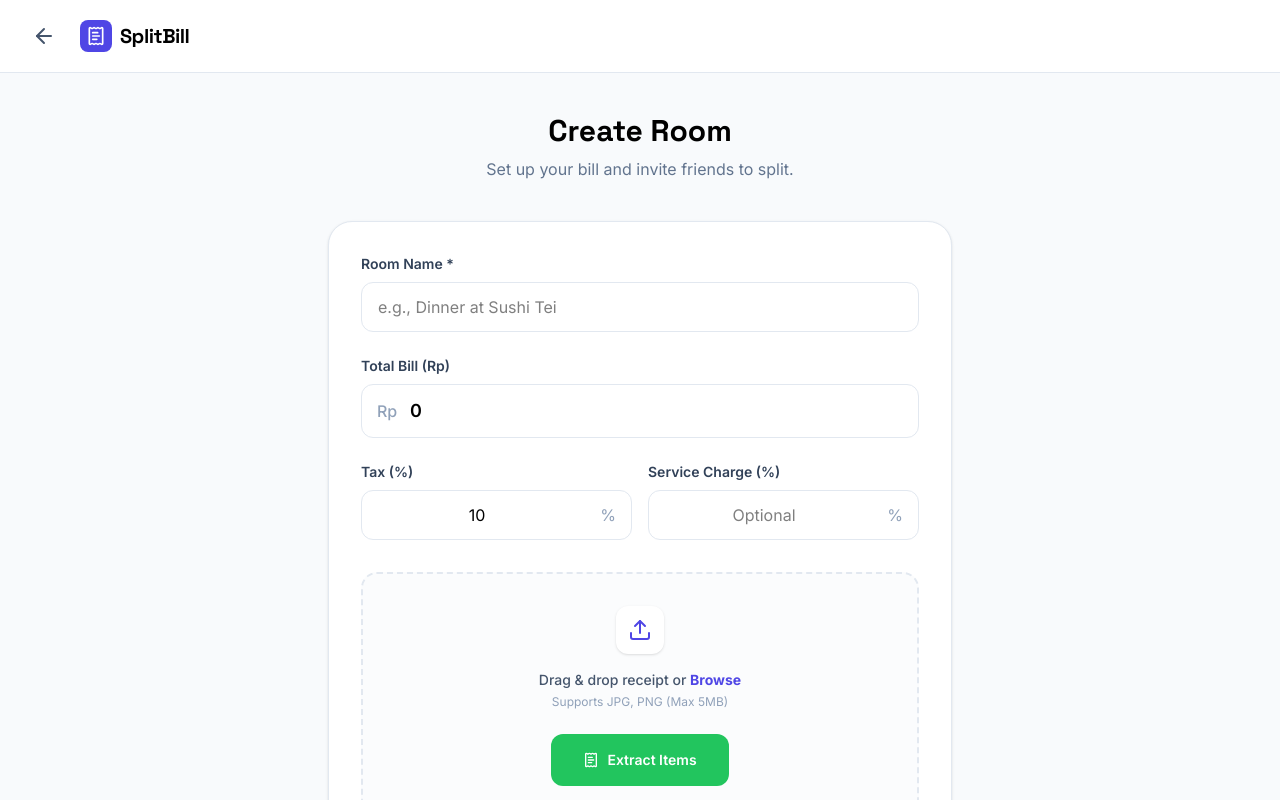
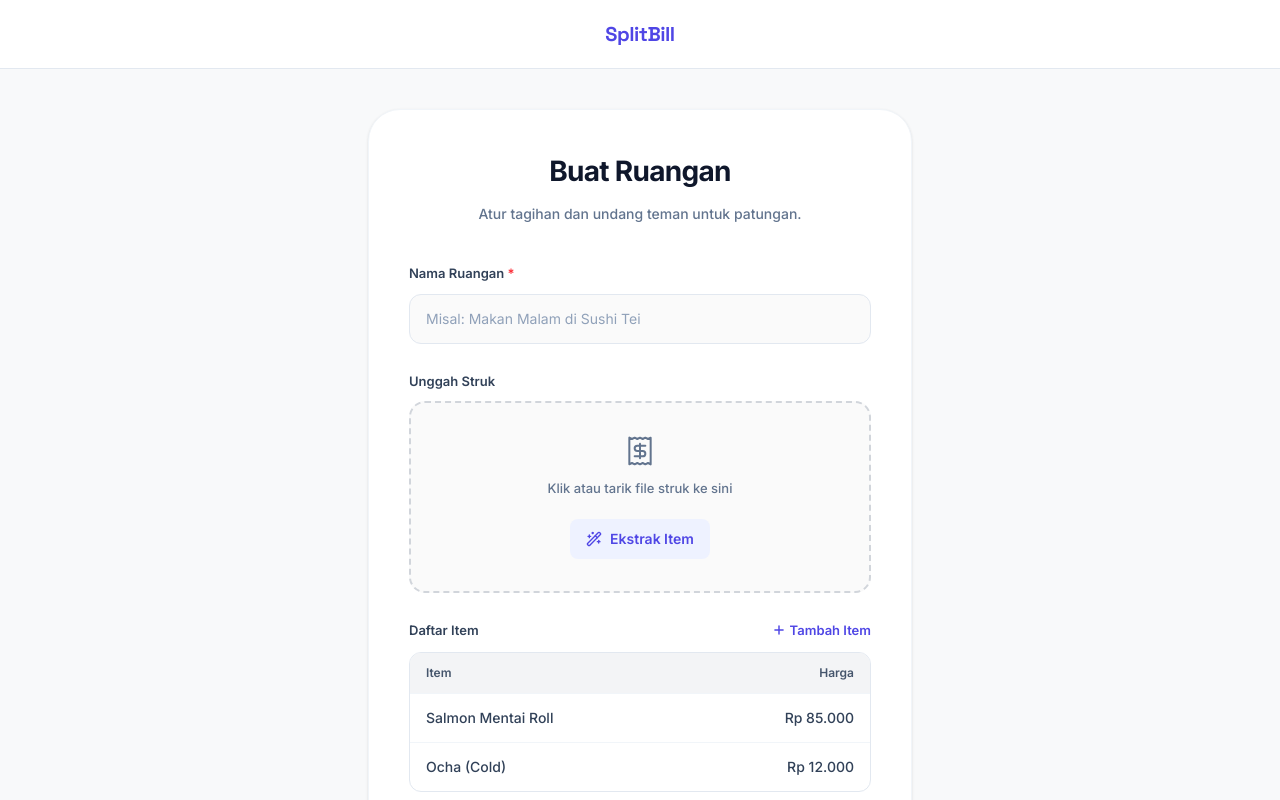
Before and after one commit to NekoDesu-cyte/SplitBillApp, a React (Vite) app: page / in a window 1280 px wide. Both pictures are taken after a click on the button "Create Room". Shown: the top 800 px of the page. Built offline with nearby package versions, Linux system fonts and the light colour scheme.

Commit message:
revisi create room

```diff
--- a/src/components/CreateRoom.tsx
+++ b/src/components/CreateRoom.tsx
@@ -1,195 +1,174 @@
 import React, { useState } from "react";
-import {
-  ArrowLeft,
-  Upload,
-  Plus,
-  X,
-  ArrowRight,
-  ReceiptText,
-} from "lucide-react";
-import { Button } from "./Button";
+import { ArrowRight, Receipt, Plus, Wand2 } from "lucide-react";
 
 interface Item {
   id: number;
   name: string;
   price: number;
-  qty: number;
 }
 
 export const CreateRoom: React.FC<{
   onBack: () => void;
   onCreate: () => void;
 }> = ({ onBack, onCreate }) => {
+  // State disesuaikan dengan data pada gambar referensi
   const [items, setItems] = useState<Item[]>([
-    { id: 1, name: "Nasi Goreng Spesial", price: 45000, qty: 1 },
-    { id: 2, name: "Es Teh Manis", price: 10000, qty: 2 },
+    { id: 1, name: "Salmon Mentai Roll", price: 85000 },
+    { id: 2, name: "Ocha (Cold)", price: 12000 },
   ]);
 
-  const [splitMethod, setSplitMethod] = useState<"equal" | "custom">("equal");
+  const [tax, setTax] = useState<number>(10);
+  const [service, setService] = useState<number>(5);
 
-  const deleteItem = (id: number) => {
-    setItems(items.filter((item) => item.id !== id));
+  // Perhitungan otomatis
+  const subtotal = items.reduce((acc, item) => acc + item.price, 0);
+  const totalTax = (subtotal * tax) / 100;
+  const totalService = (subtotal * service) / 100;
+  const totalAkhir = subtotal + totalTax + totalService;
+
+  // Helper untuk format rupiah
+  const formatRp = (amount: number) => {
+    return `Rp ${amount.toLocaleString("id-ID")}`;
   };
 
   return (
-    <div className="min-h-screen bg-slate-50 pb-20">
-      {/* Header */}
-      <div className="bg-white border-b border-slate-200 sticky top-0 z-10">
-        <div className="max-w-7xl mx-auto px-6 py-4 flex items-center gap-4">
-          <button
-            onClick={onBack}
-            className="p-2 hover:bg-slate-100 rounded-full transition-colors"
-          >
-            <ArrowLeft className="w-6 h-6 text-slate-600" />
-          </button>
-          <div className="flex items-center gap-2">
-            <div className="w-8 h-8 bg-primary rounded-lg flex items-center justify-center">
-              <ReceiptText className="text-white w-5 h-5" />
-            </div>
-            <span className="font-display font-bold text-xl tracking-tight">
-              SplitBill
-            </span>
-          </div>
+    <div className="min-h-screen bg-[#f8f9fa] pb-20 font-sans text-slate-800">
+      {/* Header Minimalis */}
+      <div className="bg-white border-b border-slate-200 sticky top-0 z-10 py-5">
+        <div className="max-w-7xl mx-auto flex items-center justify-center relative">
+          <span className="font-display font-extrabold text-xl tracking-tight text-[#4f46e5]">
+            SplitBill
+          </span>
         </div>
       </div>
 
-      <div className="max-w-2xl mx-auto px-6 pt-10">
-        <div className="text-center mb-10">
-          <h1 className="font-display text-3xl font-bold mb-2">Create Room</h1>
-          <p className="text-slate-500">
-            Set up your bill and invite friends to split.
-          </p>
-        </div>
+      <div className="max-w-xl mx-auto px-4 pt-10">
+        <div className="bg-white rounded-[2rem] shadow-sm border border-slate-100 p-8 sm:p-10">
 
-        <div className="bg-white rounded-3xl shadow-sm border border-slate-200 p-8 space-y-8">
-          {/* Form Utama */}
-          <div className="space-y-6">
+          {/* Judul & Subjudul */}
+          <div className="text-center mb-10">
+            <h1 className="text-[1.75rem] font-bold mb-3 text-slate-900 tracking-tight">Buat Ruangan</h1>
+            <p className="text-slate-500 text-sm font-medium">
+              Atur tagihan dan undang teman untuk patungan.
+            </p>
+          </div>
+
+          <div className="space-y-7">
+            {/* Input Nama Ruangan */}
             <div>
-              <label className="block text-sm font-semibold text-slate-700 mb-2">
-                Room Name *
+              <label className="block text-[13px] font-semibold text-slate-700 mb-2.5">
+                Nama Ruangan <span className="text-red-500">*</span>
               </label>
               <input
                 type="text"
-                placeholder="e.g., Dinner at Sushi Tei"
-                className="w-full px-4 py-3 rounded-xl border border-slate-200 focus:outline-none focus:ring-2 focus:ring-primary/20 focus:border-primary transition-all"
+                placeholder="Misal: Makan Malam di Sushi Tei"
+                className="w-full px-4 py-3.5 rounded-xl bg-[#fafafa] border border-slate-200 focus:outline-none focus:ring-2 focus:ring-[#4f46e5]/20 focus:border-[#4f46e5] transition-all text-sm placeholder:text-slate-400"
               />
             </div>
 
+            {/* Unggah Struk Section */}
             <div>
-              <label className="block text-sm font-semibold text-slate-700 mb-2">
-                Total Bill (Rp)
+              <label className="block text-[13px] font-semibold text-slate-700 mb-2.5">
+                Unggah Struk
               </label>
-              <div className="relative">
-                <span className="absolute left-4 top-1/2 -translate-y-1/2 text-slate-400 font-medium">
-                  Rp
-                </span>
-                <input
-                  type="number"
-                  defaultValue={0}
-                  className="w-full pl-12 pr-4 py-3 rounded-xl border border-slate-200 focus:outline-none focus:ring-2 focus:ring-primary/20 focus:border-primary transition-all font-semibold text-lg"
-                />
+              <div className="border-2 border-dashed border-[#d1d5db] rounded-2xl p-8 flex flex-col items-center justify-center gap-3 bg-[#fafafa] hover:bg-slate-50 transition-colors cursor-pointer">
+                <Receipt className="w-8 h-8 text-slate-500" strokeWidth={1.5} />
+                <p className="text-[13px] font-medium text-slate-500">
+                  Klik atau tarik file struk ke sini
+                </p>
+                <button className="mt-2 bg-[#eef2ff] text-[#4f46e5] hover:bg-indigo-100 transition-colors px-4 py-2.5 rounded-lg text-sm font-semibold flex items-center gap-2">
+                  <Wand2 className="w-4 h-4" /> Ekstrak Item
+                </button>
               </div>
             </div>
 
-            <div className="grid grid-cols-2 gap-4">
+            {/* Daftar Item Section */}
+            <div>
+              <div className="flex justify-between items-end mb-3">
+                <label className="block text-[13px] font-semibold text-slate-700">
+                  Daftar Item
+                </label>
+                <button className="text-[#4f46e5] hover:text-indigo-700 text-[13px] font-semibold flex items-center gap-1">
+                  <Plus className="w-[14px] h-[14px]" strokeWidth={2.5} /> Tambah Item
+                </button>
+              </div>
+
+              <div className="border border-slate-200 rounded-xl overflow-hidden bg-white">
+                <div className="bg-[#f3f4f6] px-4 py-3 flex justify-between text-xs font-semibold text-slate-600">
+                  <span>Item</span>
+                  <span>Harga</span>
+                </div>
+                <div>
+                  {items.map((item) => (
+                    <div
+                      key={item.id}
+                      className="px-4 py-3.5 flex justify-between text-sm border-t border-slate-100"
+                    >
+                      <span className="text-slate-700 font-medium">{item.name}</span>
+                      <span className="text-slate-700 font-medium">{formatRp(item.price)}</span>
+                    </div>
+                  ))}
+                </div>
+              </div>
+            </div>
+
+            {/* Input Pajak dan Servis */}
+            <div className="grid grid-cols-2 gap-4 pt-2">
               <div>
-                <label className="block text-sm font-semibold text-slate-700 mb-2">
-                  Tax (%)
+                <label className="block text-[13px] font-semibold text-slate-700 mb-2.5">
+                  Pajak (%)
                 </label>
                 <div className="relative">
                   <input
                     type="number"
-                    defaultValue={10}
-                    className="w-full pr-10 pl-4 py-3 rounded-xl border border-slate-200 focus:outline-none focus:border-primary transition-all text-center"
+                    value={tax}
+                    onChange={(e) => setTax(Number(e.target.value))}
+                    className="w-full pl-4 pr-10 py-3.5 rounded-xl bg-[#fafafa] border border-slate-200 focus:outline-none focus:ring-2 focus:ring-[#4f46e5]/20 focus:border-[#4f46e5] transition-all text-sm font-medium"
                   />
-                  <span className="absolute right-4 top-1/2 -translate-y-1/2 text-slate-400">
+                  <span className="absolute right-4 top-1/2 -translate-y-1/2 text-slate-400 text-sm font-medium">
                     %
                   </span>
                 </div>
               </div>
               <div>
-                <label className="block text-sm font-semibold text-slate-700 mb-2">
-                  Service Charge (%)
+                <label className="block text-[13px] font-semibold text-slate-700 mb-2.5">
+                  Servis (%)
                 </label>
                 <div className="relative">
                   <input
                     type="number"
-                    placeholder="Optional"
-                    className="w-full pr-10 pl-4 py-3 rounded-xl border border-slate-200 focus:outline-none focus:border-primary transition-all text-center"
+                    value={service}
+                    onChange={(e) => setService(Number(e.target.value))}
+                    className="w-full pl-4 pr-10 py-3.5 rounded-xl bg-[#fafafa] border border-slate-200 focus:outline-none focus:ring-2 focus:ring-[#4f46e5]/20 focus:border-[#4f46e5] transition-all text-sm font-medium"
                   />
-                  <span className="absolute right-4 top-1/2 -translate-y-1/2 text-slate-400">
+                  <span className="absolute right-4 top-1/2 -translate-y-1/2 text-slate-400 text-sm font-medium">
                     %
                   </span>
                 </div>
               </div>
             </div>
-          </div>
 
-          {/* OCR Section */}
-          <div className="border-2 border-dashed border-slate-200 rounded-2xl p-8 text-center bg-slate-50/50 hover:bg-slate-50 transition-colors cursor-pointer group">
-            <div className="w-12 h-12 bg-white rounded-xl shadow-sm flex items-center justify-center mx-auto mb-4 text-primary group-hover:scale-110 transition-transform">
-              <Upload className="w-6 h-6" />
-            </div>
-            <p className="text-sm font-medium text-slate-600">
-              Drag & drop receipt or{" "}
-              <span className="text-primary font-bold">Browse</span>
-            </p>
-            <p className="text-xs text-slate-400 mt-1">
-              Supports JPG, PNG (Max 5MB)
-            </p>
-            <Button
-              variant="secondary"
-              className="mt-6 py-2 px-6 text-sm flex items-center gap-2 mx-auto"
-            >
-              <ReceiptText className="w-4 h-4" /> Extract Items
-            </Button>
-          </div>
-
-          {/* Item List */}
-          <div className="space-y-4">
-            <div className="flex justify-between items-center">
-              <div className="flex items-center gap-2">
-                <ReceiptText className="w-5 h-5 text-accent" />
-                <h3 className="font-bold text-slate-800">Extracted Items</h3>
+            {/* Summary Box */}
+            <div className="bg-[#f5f6ff] rounded-xl p-5 mt-2 space-y-1.5">
+              <div className="flex justify-between items-center text-[13px]">
+                <span className="text-slate-500 font-medium">Subtotal</span>
+                <span className="text-slate-500 font-semibold">{formatRp(subtotal)}</span>
+              </div>
+              <div className="flex justify-between items-center pt-1">
+                <span className="text-lg font-bold text-slate-900">Total Akhir</span>
+                <span className="text-xl font-bold text-slate-900">{formatRp(totalAkhir)}</span>
               </div>
             </div>
 
-            <div className="space-y-2">
-              {items.map((item) => (
-                <div
-                  key={item.id}
-                  className="flex items-center justify-between p-4 bg-slate-50 rounded-2xl border border-slate-100 group"
-                >
-                  <div className="flex items-center gap-3">
-                    <div className="w-8 h-8 bg-white border border-slate-200 rounded-lg flex items-center justify-center text-xs font-bold text-slate-600">
-                      {item.qty}x
-                    </div>
-                    <span className="font-medium text-slate-700">
-                      {item.name}
-                    </span>
-                  </div>
-                  <div className="flex items-center gap-4">
-                    <span className="font-bold text-slate-900">
-                      {(item.price * item.qty).toLocaleString("id-ID")}
-                    </span>
-                    <button
-                      onClick={() => deleteItem(item.id)}
-                      className="p-1 text-slate-300 hover:text-red-500 transition-colors"
-                    >
-                      <X className="w-5 h-5" />
-                    </button>
-                  </div>
-                </div>
-              ))}
-            </div>
+            {/* Tombol Buat Ruangan */}
+            <button
+              onClick={onCreate}
+              className="w-full bg-[#4f46e5] hover:bg-indigo-700 text-white font-semibold text-[15px] py-4 rounded-xl flex items-center justify-center gap-2 transition-colors mt-6"
+            >
+              Buat Ruangan <ArrowRight className="w-4 h-4" />
+            </button>
+
           </div>
-
-          <Button
-            onClick={onCreate} // Ganti jadi ini
-            className="w-full flex items-center justify-center gap-2 py-5 text-lg"
-          >
-            Create Room <ArrowRight className="w-5 h-5" />
-          </Button>
         </div>
       </div>
     </div>
```
